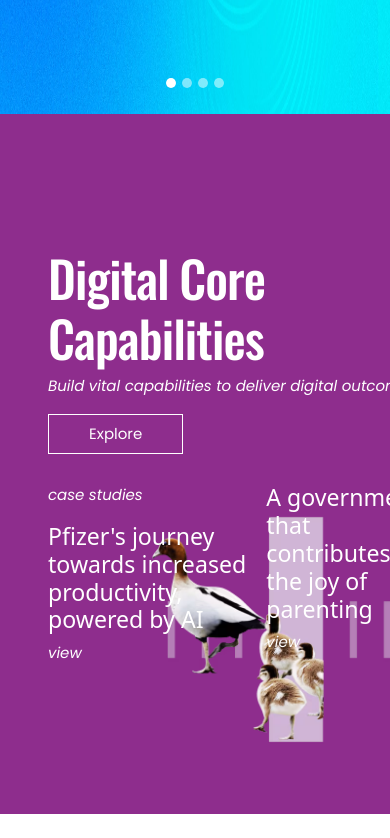
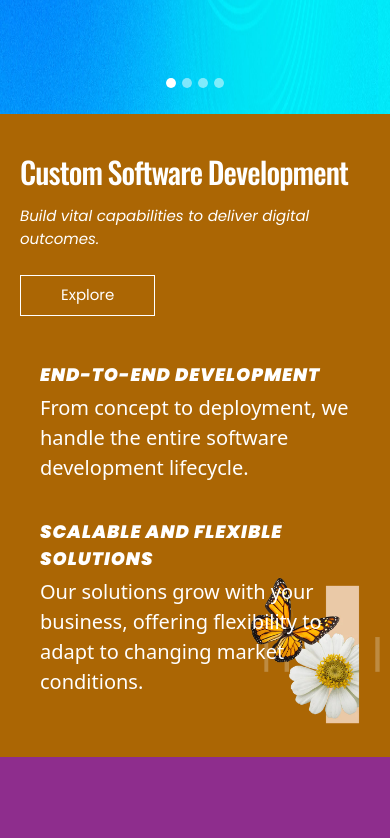
Before and after one commit to amnakhalid625/Elite_tech_website, a React (Vite) app: page / in a window 390 px wide. Shown: the part 826-1664 px from the top of the page. Built offline with nearby package versions, Linux system fonts and the light colour scheme.

Commit message:
infosys_website_clone

```diff
--- a/src/pages/about/AboutUs.jsx
+++ b/src/pages/about/AboutUs.jsx
@@ -1,6 +1,8 @@
 import React from 'react';
 import './about.css';
 import aboutImg from '../../assets/about-img.webp'
+import pdf from '../../pdf/AmnaKhalidResume.pdf';
+
 
 const About = () => {
   return (
@@ -18,7 +20,7 @@
               <p>
                 Whether it's custom software, digital transformation, or product development — we're your go-to tech team.
               </p>
-              <button className="btn-explore">Explore More</button>
+           <a href={pdf} download="AmnaKhalidResume.pdf"><button className="btn-explore">Explore More</button> </a>
             </div>
           </div>
 
--- a/src/pages/bell/bell.jsx
+++ b/src/pages/bell/bell.jsx
@@ -6,7 +6,10 @@
       <div className='bell-content'>
         <h4 className='bell-heading'>Technology that Works for You</h4>
         <h5 className='bell-subheading'>"Enhancing Productivity and Streamlining Operations with Smart Solutions"</h5>
-        <button className='bell-button'>READ MORE</button>
+
+        <a >
+          <button className='bell-button'>READ MORE</button>
+        </a>
       </div>
     </section>
   );
--- a/src/pages/capabilities/capability.css
+++ b/src/pages/capabilities/capability.css
@@ -1,11 +1,11 @@
 .capability-section {
     width: 100%;
-    background-color: #ab6604;
+    background-color: #AB6604;
 }
 
 .capability-container {
-    background-color: #ab6604;
-    padding: 60px 20px;
+    background-color: #AB6604;
+    padding: 40px 20px;
     color: white;
     position: relative;
     overflow: hidden;
@@ -38,7 +38,7 @@
 
 .capability-container p {
     font-family: "Poppins", sans-serif;
-    font-size: 16px;
+    font-size: 15px;
     font-style: italic;
     margin-bottom: 25px;
     max-width: 500px;
@@ -47,64 +47,53 @@
 .explore-btn {
     font-family: "Poppins", sans-serif;
     font-size: 15px;
-    padding: 10px 50px;
+    padding: 8px 40px;
     background-color: transparent;
-    border: 2px solid white;
+    border: 1px solid white;
     color: white;
     cursor: pointer;
     transition: all 0.3s ease;
     margin-bottom: 40px;
 }
 
-  .explore-btn:hover {
-    background-color: white;
-    color: #ab6604;
-  }
 
 .capability-headings {
     display: grid;
     grid-template-columns: repeat(auto-fit, minmax(300px, 1fr));
-    gap: 20px;
-    max-width: 900px;
+    gap: 10px;
+    max-width: 800px;
 }
 
 .case-study {
-    padding: 15px 25px;
-    background-color: rgba(255, 255, 255, 0.1);
-    border-radius: 8px;
-    transition: transform 0.3s ease, box-shadow 0.3s ease;
+    padding: 5px 20px;
+    border-radius: 5px;
+    transition: all 0.3s ease;
 }
 
-  .case-study:hover {
-    transform: translateY(-4px);
-    box-shadow: 0px 6px 18px rgba(0, 0, 0, 0.1);
-  }
 
-  /* Labels */
+
 .case-label {
     text-transform: uppercase;
-    font-size: 16px;
+    font-size: 18px !important;
     letter-spacing: 1px;
-    margin-bottom: 5px;
-    font-weight: 800;
+    margin-bottom: 5px !important;
+    font-weight: 900 !important;
 }
 
 .case-study h3 {
-    font-size: 18px;
-    font-weight: 400;
-    line-height: 28px;
-    margin-bottom: 10px;
+    font-size: 20px;
+    font-weight: 500 !important;
+    line-height: 30px;
+    margin-bottom: 15px;
 }
 
+
 .view-link {
-    font-style: normal;
+    font-style: normal !important;
     text-decoration: underline;
     cursor: pointer;
 }
 
-  /* Responsiveness */
-
-  /* Laptops */
 @media (max-width: 1200px) {
     .background-butterfly {
         background-size: 50%;
@@ -112,7 +101,6 @@
     }
 }
 
-  /* Tablets */
 @media (max-width: 992px) {
     .capability-container h1 {
         font-size: 42px;
@@ -123,46 +111,34 @@
     }
 }
 
-  /* Tablets + Large Phones */
 @media (max-width: 768px) {
     .capability-container {
-      padding: 50px 15px;
+        padding: 40px 20px;
+        min-height: 600px;
     }
 
     .capability-container h1 {
         font-size: 36px;
     }
 
-    .capability-container p {
-      font-size: 14px;
+    .background-butterfly {
+        background-size: 55%;
+        background-position: right -20px bottom -20px;
+    }
 }
 
-    .explore-btn {
-      padding: 8px 40px;
-      font-size: 14px;
+@media (max-width: 576px) {
+    .capability-container h1 {
+        font-size: 30px;
+        max-width: 100%;
+    }
+
+    .case-studies {
+        grid-template-columns: 1fr;
     }
 
     .background-butterfly {
-      display: none;
+        background-size: 70%;
+        background-position: right -10px bottom -10px;
     }
 }
-
-  /* Mobile Phones */
-  @media (max-width: 576px) {
-    .capability-container h1 {
-      font-size: 28px;
-      max-width: 100%;
-    }
-
-    .capability-container p {
-      font-size: 13px;
-    }
-
-    .capability-headings {
-      grid-template-columns: 1fr;
-    }
-
-    .explore-btn {
-      width: 100%;
-    }
-  }
--- a/src/pages/footer/Footer.jsx
+++ b/src/pages/footer/Footer.jsx
@@ -8,7 +8,6 @@
       <div className="container py-5">
         <div className="row gy-4">
 
-          {/* Company Info */}
           <div className="col-md-4">
             <h4 className="footer-logo">Elite Tech Solutions</h4>
             <p className="footer-description">
@@ -16,7 +15,7 @@
             </p>
           </div>
 
-          {/* Quick Links */}
+          {/* Links */}
           <div className="col-md-2">
             <h5 className="footer-title">Quick Links</h5>
             <ul className="list-unstyled footer-links">
@@ -27,7 +26,6 @@
             </ul>
           </div>
 
-          {/* Services */}
           <div className="col-md-3">
             <h5 className="footer-title">Services</h5>
             <ul className="list-unstyled footer-links">
@@ -38,7 +36,6 @@
             </ul>
           </div>
 
-          {/* Contact Info */}
           <div className="col-md-3">
             <h5 className="footer-title">Contact</h5>
             <p>Email: info@elitetech.com</p>
--- a/src/pages/footer/footer.css
+++ b/src/pages/footer/footer.css
@@ -7,7 +7,7 @@
   .footer-logo {
     font-size: 24px;
     font-weight: 700;
-    color: #AB6604;
+    color: #683695;
   }
 
   .footer-description {
@@ -34,7 +34,7 @@
   }
 
   .footer-links a:hover {
-    color: #AB6604;
+    color: #683695;
   }
 
   .footer-divider {
```
Also changed, not shown: src/pages/capabilities/Capability.jsx (+6 -9 lines), 1 other file (tests, documents, lock files or other folders). Lines whose indentation alone changed are shown as unchanged.
